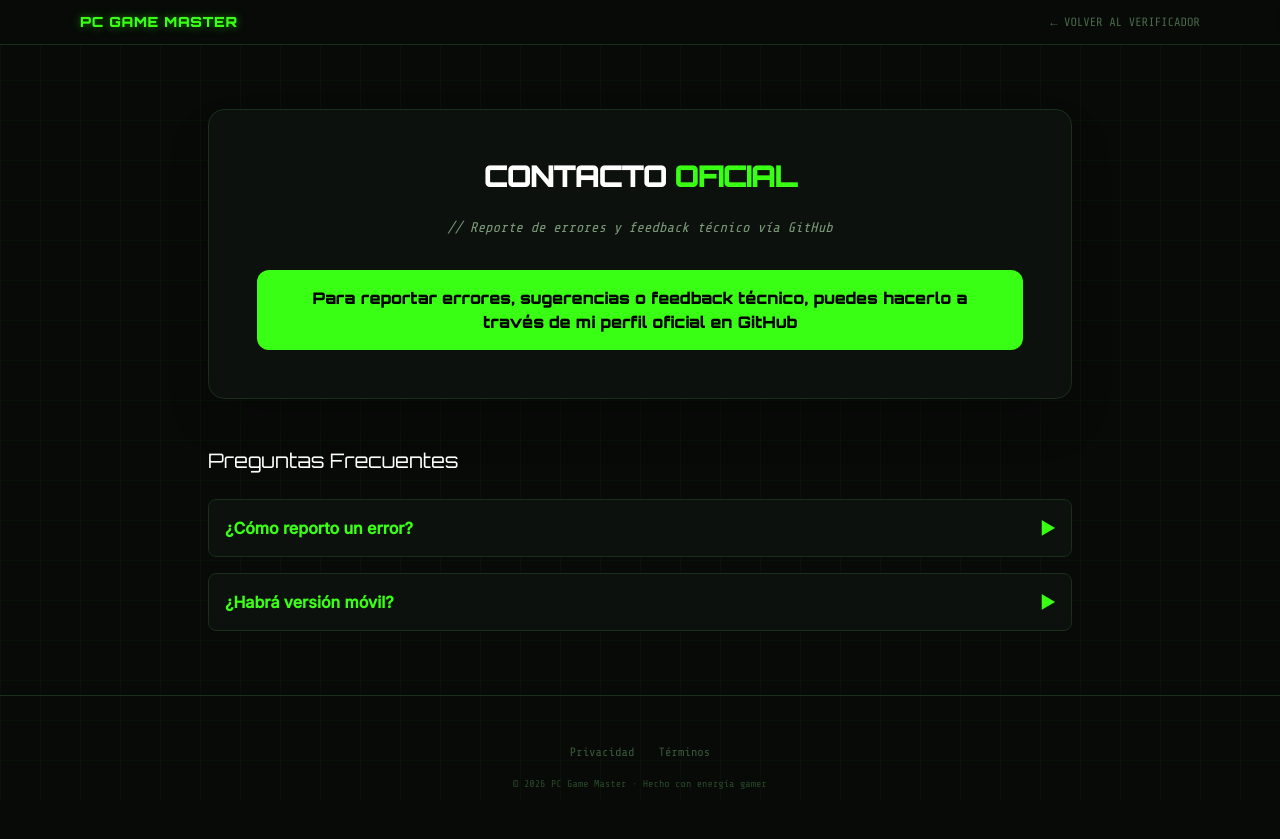
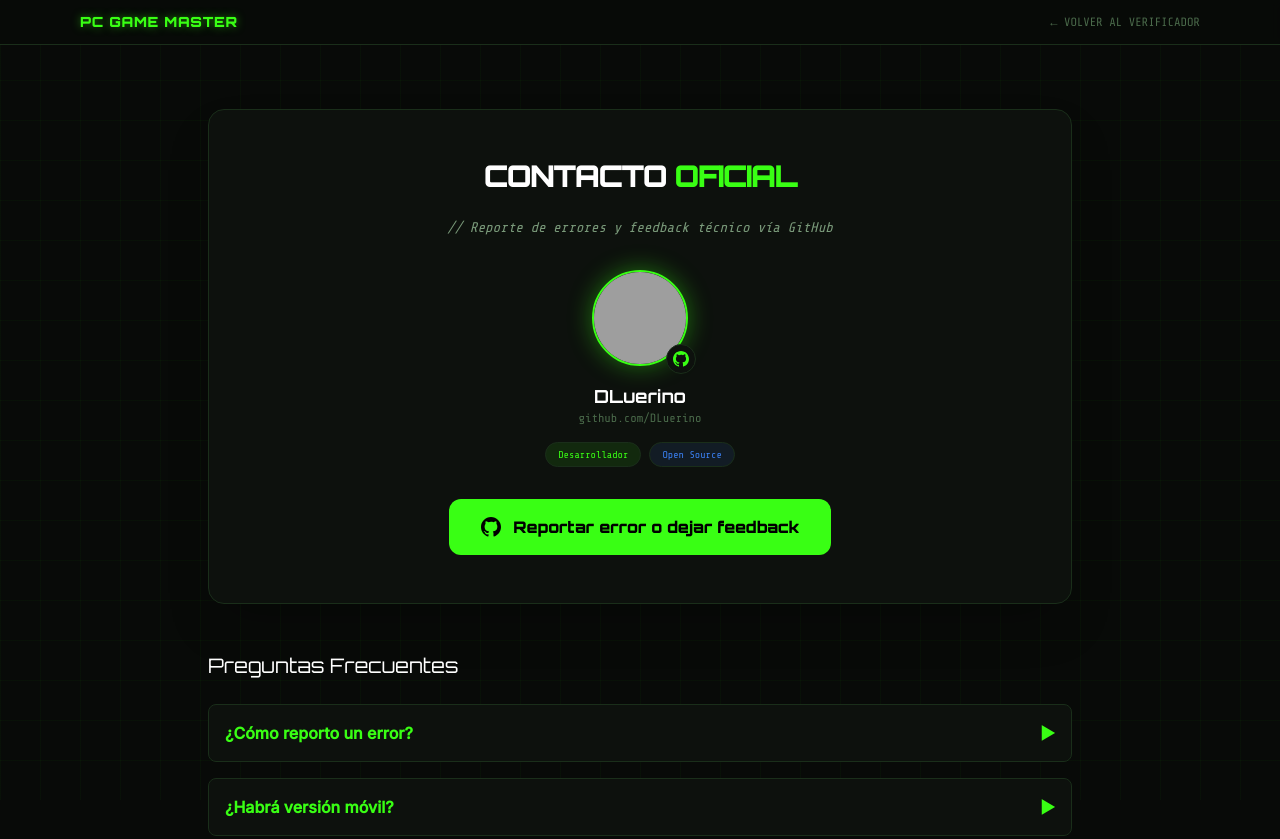
Before and after one commit to DLuerino/pc-game-master, an Electron app: page contact.html in a window 1280 px wide. Shown: the top 839 px of the page. Drawn offline with nearby package versions, Linux system fonts and the light colour scheme; grey boxes are pictures that could not be loaded.

Commit message:
feat: perfil GH en contact + .gitignore

```diff
--- a/contact.html
+++ b/contact.html
@@ -51,9 +51,39 @@
       <h1 class="font-orbitron font-black text-3xl mb-6 text-white uppercase tracking-tighter">Contacto <span class="text-neon">Oficial</span></h1>
       <p class="text-[#7a9a7a] font-mono text-sm mb-8 italic">// Reporte de errores y feedback técnico vía GitHub</p>
 
+      <!-- Perfil GitHub -->
+      <div class="flex flex-col items-center gap-4 mb-8">
+        <div class="relative">
+          <img
+            src="https://github.com/DLuerino.png"
+            alt="DLuerino en GitHub"
+            class="w-24 h-24 rounded-full border-2 border-neon shadow-[0_0_24px_rgba(57,255,20,0.4)] object-cover"
+          />
+          <!-- Badge GitHub -->
+          <span class="absolute -bottom-2 -right-2 bg-[#0d110d] border border-[#1a2e1a] rounded-full p-1.5">
+            <svg xmlns="http://www.w3.org/2000/svg" width="16" height="16" viewBox="0 0 24 24" fill="#39ff14">
+              <path d="M12 0C5.37 0 0 5.37 0 12c0 5.3 3.44 9.8 8.2 11.38.6.11.82-.26.82-.58v-2.03c-3.34.72-4.04-1.61-4.04-1.61-.55-1.39-1.34-1.76-1.34-1.76-1.09-.75.08-.73.08-.73 1.2.08 1.84 1.24 1.84 1.24 1.07 1.83 2.8 1.3 3.49 1 .11-.78.42-1.3.76-1.6-2.67-.3-5.47-1.33-5.47-5.93 0-1.31.47-2.38 1.24-3.22-.14-.3-.54-1.52.1-3.18 0 0 1.01-.32 3.3 1.23a11.5 11.5 0 0 1 3-.4c1.02 0 2.04.13 3 .4 2.28-1.55 3.29-1.23 3.29-1.23.64 1.66.24 2.88.12 3.18.77.84 1.23 1.91 1.23 3.22 0 4.61-2.81 5.63-5.48 5.92.43.37.81 1.1.81 2.22v3.29c0 .32.21.7.82.58C20.56 21.8 24 17.3 24 12c0-6.63-5.37-12-12-12z"/>
+            </svg>
+          </span>
+        </div>
+
+        <div>
+          <p class="font-orbitron font-bold text-white text-lg">DLuerino</p>
+          <p class="font-mono text-[#4a6a4a] text-xs">github.com/DLuerino</p>
+        </div>
+
+        <div class="flex gap-2 flex-wrap justify-center">
+          <span class="text-[10px] font-mono px-3 py-1 rounded-full border border-[#1a2e1a] text-[#39ff14] bg-[#39ff14]/10">Desarrollador</span>
+          <span class="text-[10px] font-mono px-3 py-1 rounded-full border border-[#1a2e1a] text-[#3b82f6] bg-[#3b82f6]/10">Open Source</span>
+        </div>
+      </div>
+
       <a href="https://github.com/DLuerino" target="_blank" rel="noopener noreferrer"
-         class="inline-block bg-neon text-black font-orbitron font-black px-8 py-4 rounded-xl hover:shadow-[0_0_20px_rgba(57,255,20,0.6)] transition-all">
-        Para reportar errores, sugerencias o feedback técnico, puedes hacerlo a través de mi perfil oficial en GitHub
+         class="inline-flex items-center gap-3 bg-neon text-black font-orbitron font-black px-8 py-4 rounded-xl hover:shadow-[0_0_28px_rgba(57,255,20,0.7)] hover:scale-105 transition-all duration-200">
+        <svg xmlns="http://www.w3.org/2000/svg" width="20" height="20" viewBox="0 0 24 24" fill="black">
+          <path d="M12 0C5.37 0 0 5.37 0 12c0 5.3 3.44 9.8 8.2 11.38.6.11.82-.26.82-.58v-2.03c-3.34.72-4.04-1.61-4.04-1.61-.55-1.39-1.34-1.76-1.34-1.76-1.09-.75.08-.73.08-.73 1.2.08 1.84 1.24 1.84 1.24 1.07 1.83 2.8 1.3 3.49 1 .11-.78.42-1.3.76-1.6-2.67-.3-5.47-1.33-5.47-5.93 0-1.31.47-2.38 1.24-3.22-.14-.3-.54-1.52.1-3.18 0 0 1.01-.32 3.3 1.23a11.5 11.5 0 0 1 3-.4c1.02 0 2.04.13 3 .4 2.28-1.55 3.29-1.23 3.29-1.23.64 1.66.24 2.88.12 3.18.77.84 1.23 1.91 1.23 3.22 0 4.61-2.81 5.63-5.48 5.92.43.37.81 1.1.81 2.22v3.29c0 .32.21.7.82.58C20.56 21.8 24 17.3 24 12c0-6.63-5.37-12-12-12z"/>
+        </svg>
+        Reportar error o dejar feedback
       </a>
     </section>
 
```
Also changed, not shown: main.js (added, +43 -0 lines), package.json (added, +45 -0 lines), 2 other files.
